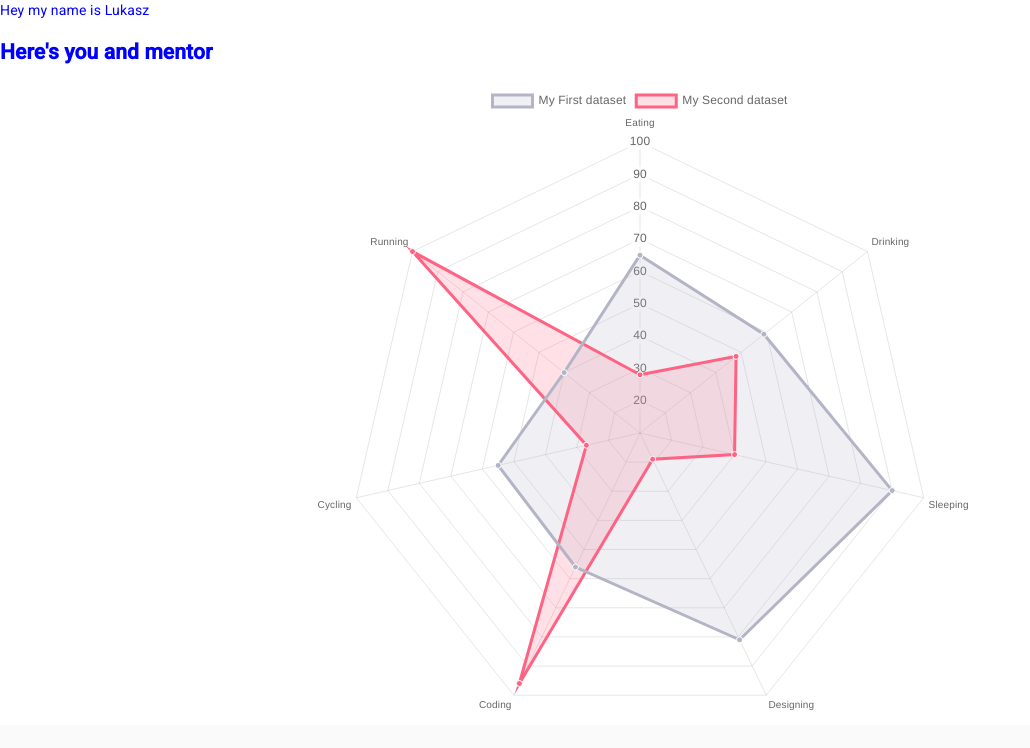
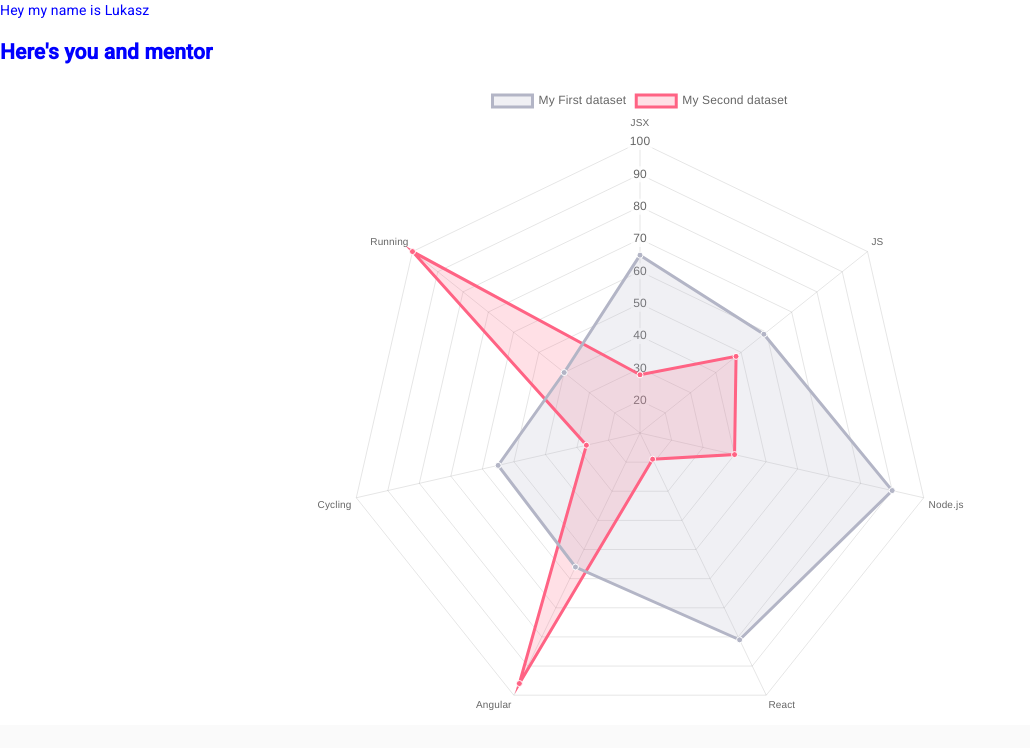
Before and after one commit to flalom/tropic-thunder, a Next.js app in the folder frontend/thunderquiz/: page /mentorProfile in a window 1280 px wide. Shown: the top 748 px of the page, without its empty margins (0-1030 px from the left). Built offline with nearby package versions, Linux system fonts and the light colour scheme.

Commit message:
Checking new labels for mentorProfile

```diff
--- a/frontend/thunderquiz/pages/mentorProfile.js
+++ b/frontend/thunderquiz/pages/mentorProfile.js
@@ -1,14 +1,14 @@
 import React from 'react'
 import styled from 'styled-components'
-import {Radar} from 'react-chartjs-2';
+import {Radar} from 'react-chartjs-2'
 
-const Cybercity = styled.div`
+const MentorProfile = styled.div`
   background-color: white;
   color: blue;
 `
 
 const data = {
-  labels: ['Eating', 'Drinking', 'Sleeping', 'Designing', 'Coding', 'Cycling', 'Running'],
+  labels: ['JSX', 'JS', 'Node.js', 'React', 'Angular', 'Cycling', 'Running'],
   datasets: [
     {
       label: 'My First dataset',
@@ -33,14 +33,12 @@ const data = {
   ]
 }
 
-const Lukasz = props =>
-<Cybercity>
-  Hey my name is Lukasz
+export default props =>
+  <MentorProfile>
+    Hey my name is Lukasz
 
-  <div>
-    <h2>Here's you and mentor</h2>
-    <Radar data={data} />
-  </div>
-</Cybercity>
-
-export default Lukasz
+    <div>
+      <h2>Here's you and mentor</h2>
+      <Radar data={data} />
+    </div>
+  </MentorProfile>
```
